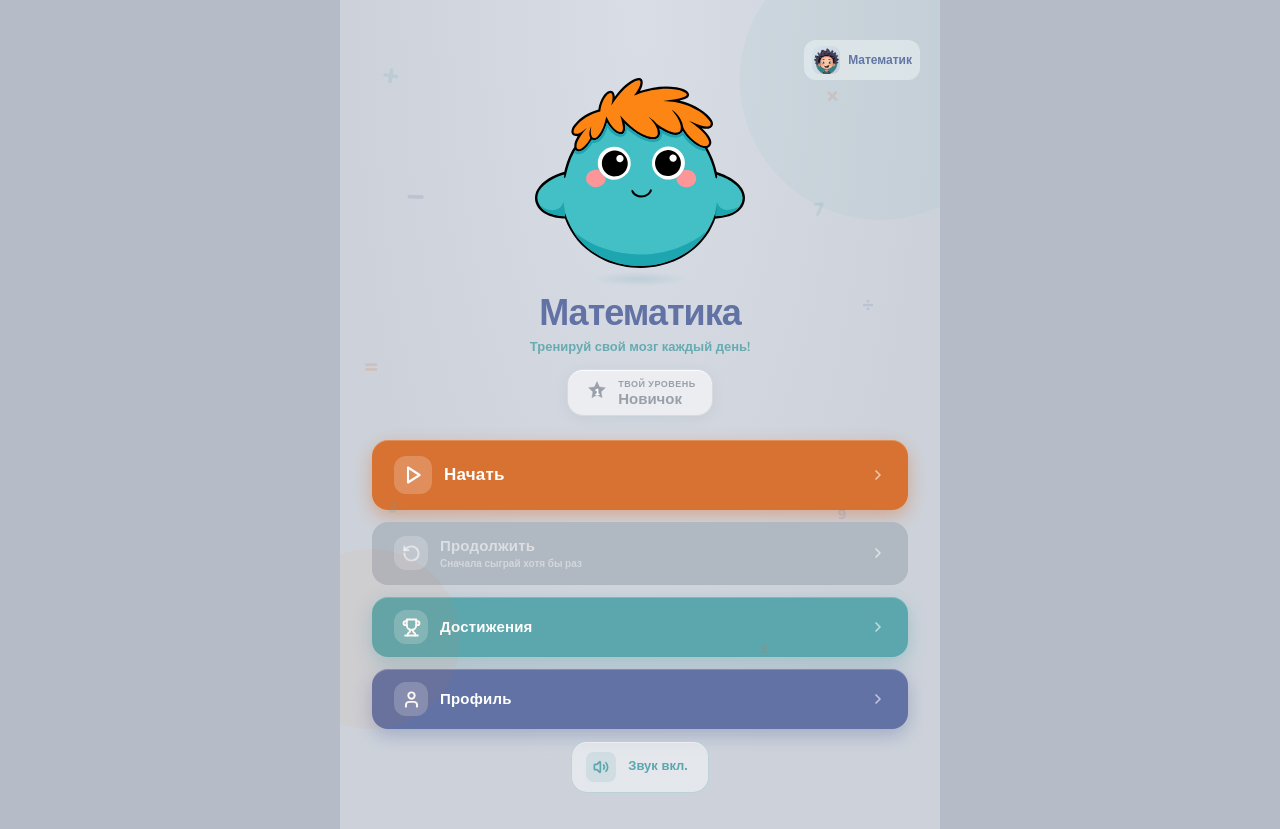
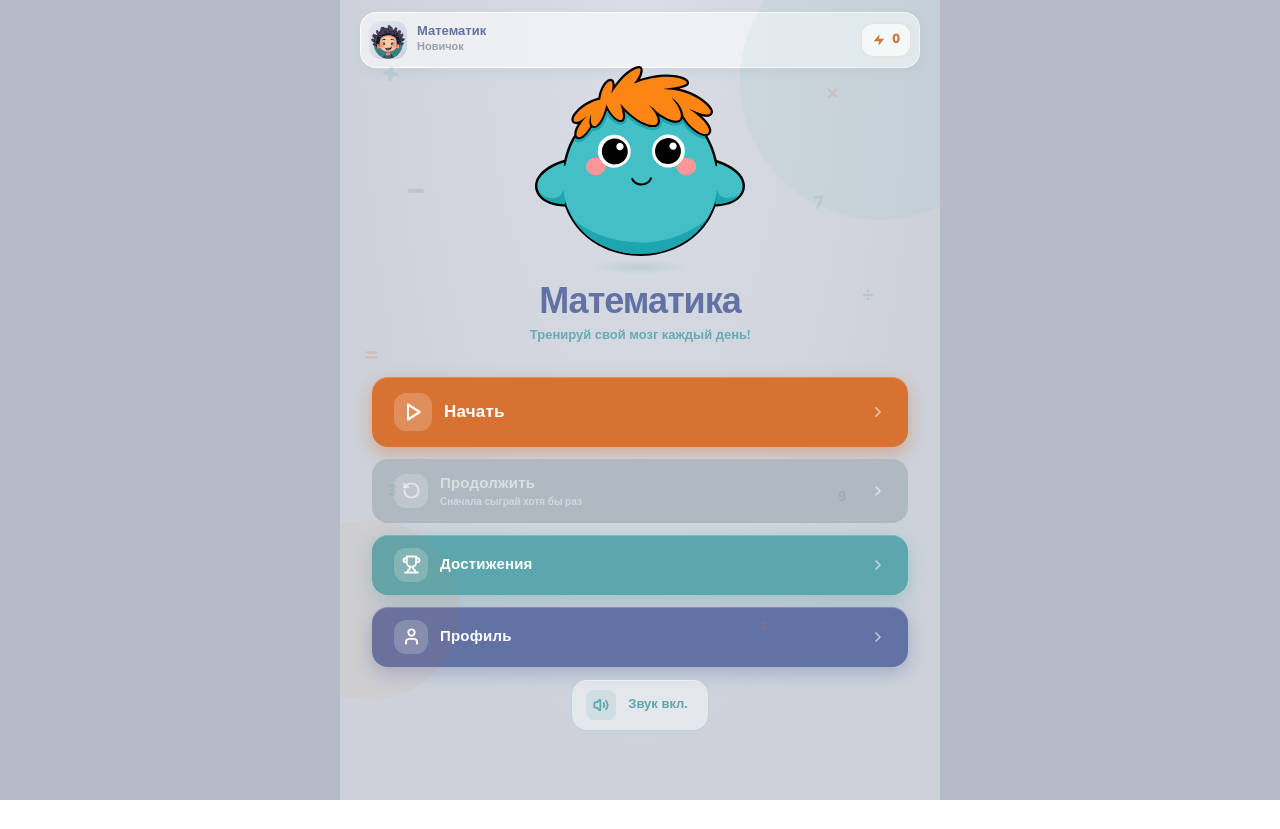
Before and after one commit to fil1089/math-treiner, a React (Vite) app: page / in a window 1280 px wide. After the commit the page ends 800 px from the top, so only its background shows below. Built offline with nearby package versions, Linux system fonts and the light colour scheme.

Commit message:
UI: Combined avatar and skill level badge in Menu top bar, adjusted spacing

```diff
--- a/src/app/components/MenuScreen.tsx
+++ b/src/app/components/MenuScreen.tsx
@@ -85,26 +85,41 @@ export function MenuScreen({
       <div className="absolute rounded-full pointer-events-none" style={{ width: 280, height: 280, background: "rgba(92,167,173,0.07)", top: -60, right: -80 }} />
       <div className="absolute rounded-full pointer-events-none" style={{ width: 180, height: 180, background: "rgba(216,114,51,0.06)", bottom: 100, left: -60 }} />
 
-      {/* Top bar */}
-      <div className="flex items-center justify-end px-5 pt-10 gap-2">
-        {playerName && (
+      {/* Top bar (Combined User + Skill) */}
+      <div className="flex items-center justify-between px-5 pt-3 gap-2">
         <button
           onClick={() => onNavigate("profile")}
-            className="flex items-center gap-2 rounded-xl px-2 py-1.5 active:scale-95 transition-transform"
-            style={{ background: "rgba(255,255,255,0.45)", border: "none", cursor: "pointer" }}
+          className="flex-1 flex items-center justify-between rounded-2xl p-2 active:scale-95 transition-transform"
+          style={{
+            background: "rgba(255,255,255,0.6)",
+            border: "1px solid rgba(255,255,255,0.8)",
+            boxShadow: `0 4px 12px rgba(98,114,164,0.08)`,
+            cursor: "pointer"
+          }}
         >
-            <AvatarIcon id={avatarId} size={28} borderRadius={8} showShadow={false} />
-            <span style={{ fontSize: 12, fontWeight: 800, color: "#6272A4" }}>{playerName}</span>
-          </button>
-        )}
-        {totalScore > 0 && (
-          <div className="flex items-center gap-1.5 rounded-xl px-3 py-2" style={{ background: "rgba(255,255,255,0.45)" }}>
+          {/* Avatar & Name */}
+          <div className="flex items-center gap-2.5">
+            <AvatarIcon id={avatarId} size={38} borderRadius={12} showShadow={false} />
+            <div className="flex flex-col items-start pr-2">
+              <span style={{ fontSize: 13, fontWeight: 900, color: C.purple, lineHeight: 1.1 }}>
+                {playerName || "Игрок"}
+              </span>
+              <span style={{ fontSize: 11, fontWeight: 800, color: skillColor, marginTop: 1 }}>
+                {skillName}
+              </span>
+            </div>
+          </div>
+
+          {/* Score Badge */}
+          {totalScore >= 0 && (
+            <div className="flex items-center gap-1.5 rounded-xl px-2.5 py-1.5 flex-shrink-0 bg-white" style={{ border: "1px solid rgba(216,114,51,0.2)" }}>
               <svg width="14" height="14" viewBox="0 0 24 24" fill="#D87233">
                 <path d="M13 2L3 14h9l-1 8 10-12h-9l1-8z" />
               </svg>
               <span style={{ fontSize: 13, fontWeight: 900, color: "#D87233" }}>{totalScore.toLocaleString("ru")}</span>
             </div>
           )}
+        </button>
       </div>
 
       {/* Character */}
@@ -112,46 +127,14 @@ export function MenuScreen({
         <LevitatingCharacter size={210} />
       </div>
 
-      {/* Title + skill badge */}
-      <div className="flex flex-col items-center mt-2 mb-6 px-6">
+      {/* Title */}
+      <div className="flex flex-col items-center mt-2 mb-8 px-6">
         <h1 className="m-0 text-center" style={{ fontSize: 36, fontWeight: 900, color: C.purple, letterSpacing: -1, lineHeight: 1.1 }}>
           Математика
         </h1>
         <p className="m-0 mt-1 text-center" style={{ fontSize: 13, color: C.teal, fontWeight: 700, opacity: 0.9 }}>
           Тренируй свой мозг каждый день!
         </p>
-
-        {/* Skill level badge */}
-        <motion.div
-          initial={{ opacity: 0, scale: 0.9 }}
-          animate={{ opacity: 1, scale: 1 }}
-          transition={{ delay: 0.2, type: "spring", bounce: 0.4 }}
-          className="flex items-center gap-2 rounded-2xl px-4 py-2 mt-3"
-          style={{
-            background: "rgba(255,255,255,0.55)",
-            boxShadow: `0 3px 12px ${skillColor}30, inset 0 1px 0 rgba(255,255,255,0.8)`,
-            border: `1.5px solid ${skillColor}40`,
-          }}
-        >
-          {/* Star badge */}
-          <div className="relative flex items-center justify-center flex-shrink-0" style={{ width: 26, height: 26 }}>
-            <svg width="26" height="26" viewBox="0 0 30 30" fill="none">
-              <path
-                d="M15 3l2.83 6.17 6.84 0.93-4.97 4.72 1.16 6.68L15 18.27l-5.86 3.23 1.16-6.68L5.33 10.1l6.84-0.93L15 3z"
-                fill={skillColor} stroke={skillColor} strokeWidth="0.5"
-              />
-            </svg>
-            <span className="absolute" style={{ fontSize: 9, fontWeight: 900, color: "white", lineHeight: 1 }}>{skillNum}</span>
-          </div>
-          <div>
-            <p className="m-0" style={{ fontSize: 9, fontWeight: 700, color: "#9AA0AA", letterSpacing: 0.5, textTransform: "uppercase" }}>
-              Твой уровень
-            </p>
-            <p className="m-0" style={{ fontSize: 15, fontWeight: 900, color: skillColor, lineHeight: 1 }}>
-              {skillName}
-            </p>
-          </div>
-        </motion.div>
       </div>
 
       {/* Buttons */}
```
Lines whose indentation alone changed are shown as unchanged.
